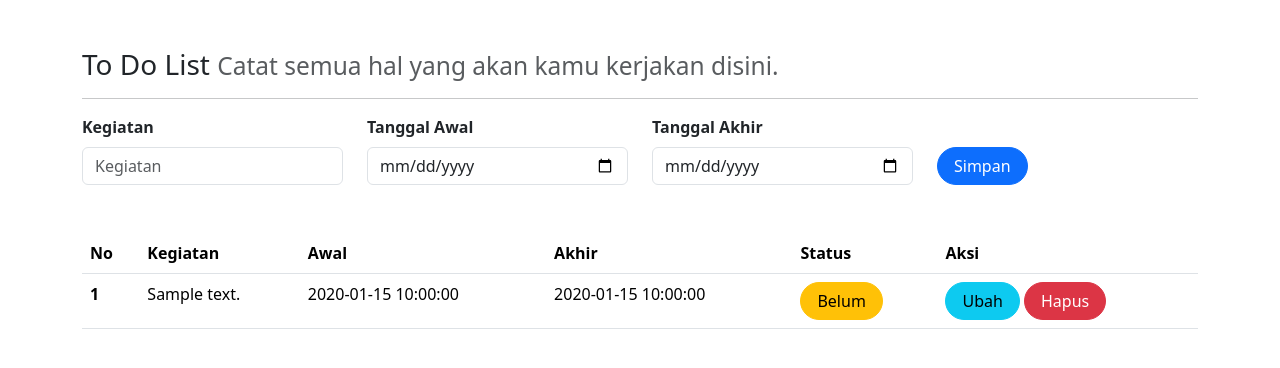
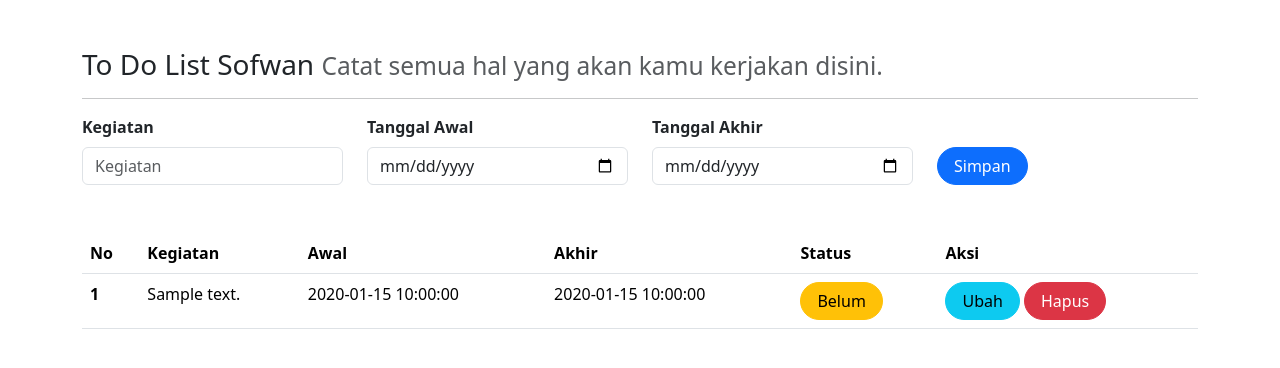
Before and after one commit to sofwanh41/todolist-sofwan, a PHP site: page / in a window 1280 px wide. Shown: the top 368 px of the page. Run offline with PHP 8.4, Linux system fonts and the light colour scheme; tables that the repository leaves empty or names only in its code hold one stand-in row (values such as "Sample post").

Commit message:
apdet html

```diff
--- a/Index.php
+++ b/Index.php
@@ -74,7 +74,7 @@ T3c6CoIi6uLrA9TneNEoa7RxnatzjcDSCmG1MXxSR1GAsXEV/Dwwykc2MPK8M2HN" crossorigin="a
 <body>
     <div class="container mt-5">
         <h3>
-            To Do List
+            To Do List Sofwan
             <small class="text-muted">
                 Catat semua hal yang akan kamu kerjakan disini.
             </small>
```
